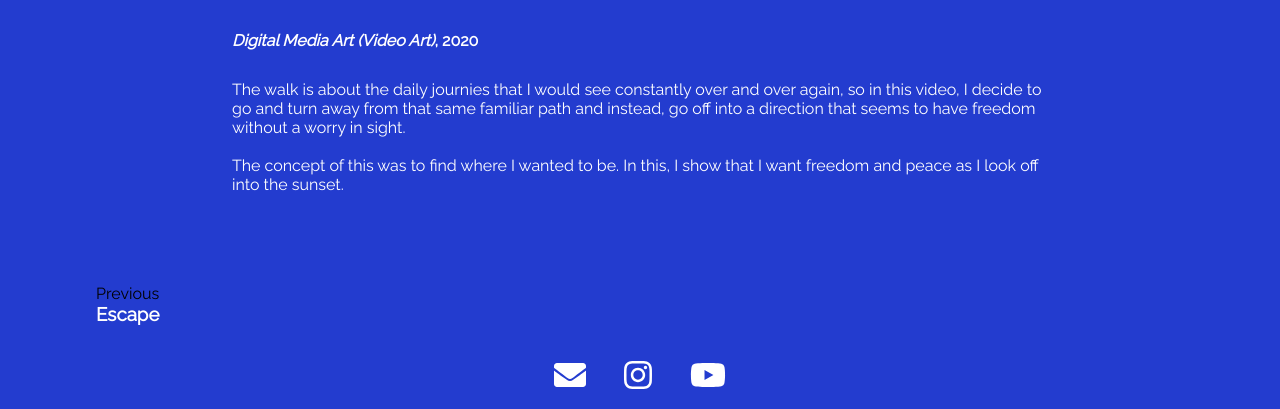
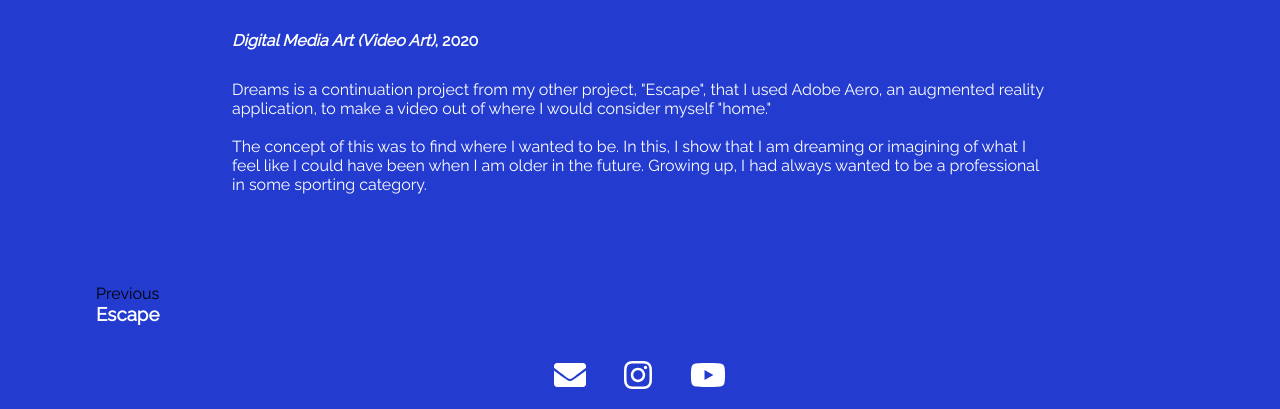
Before and after one commit to xxtotalrandomxx/StephenSumApps.github.io, a plain HTML site: page Dreams.html in a window 1280 px wide. Shown: the part 594-1003 px from the top of the page. Drawn offline with Linux system fonts and the light colour scheme.

Commit message:
Update Dreams.html

```diff
--- a/Dreams.html
+++ b/Dreams.html
@@ -33,9 +33,9 @@
 
       <h4><i>Digital Media Art (Video Art)</i>, 2020</h4>
 
-<p class="description">The walk is about the daily journies that I would see constantly over and over again, so in this video, I decide to go and turn away from that same familiar path and instead, go off into a direction that seems to have freedom without a worry in sight.
+<p class="description">Dreams is a continuation project from my other project, "Escape", that I used Adobe Aero, an augmented reality application, to make a video out of where I would consider myself "home."
   <br><br>
-  The concept of this was to find where I wanted to be. In this, I show that I want freedom and peace as I look off into the sunset.
+  The concept of this was to find where I wanted to be. In this, I show that I am dreaming or imagining of what I feel like I could have been when I am older in the future. Growing up, I had always wanted to be a professional in some sporting category.
   </p>
     </center>
 
```
